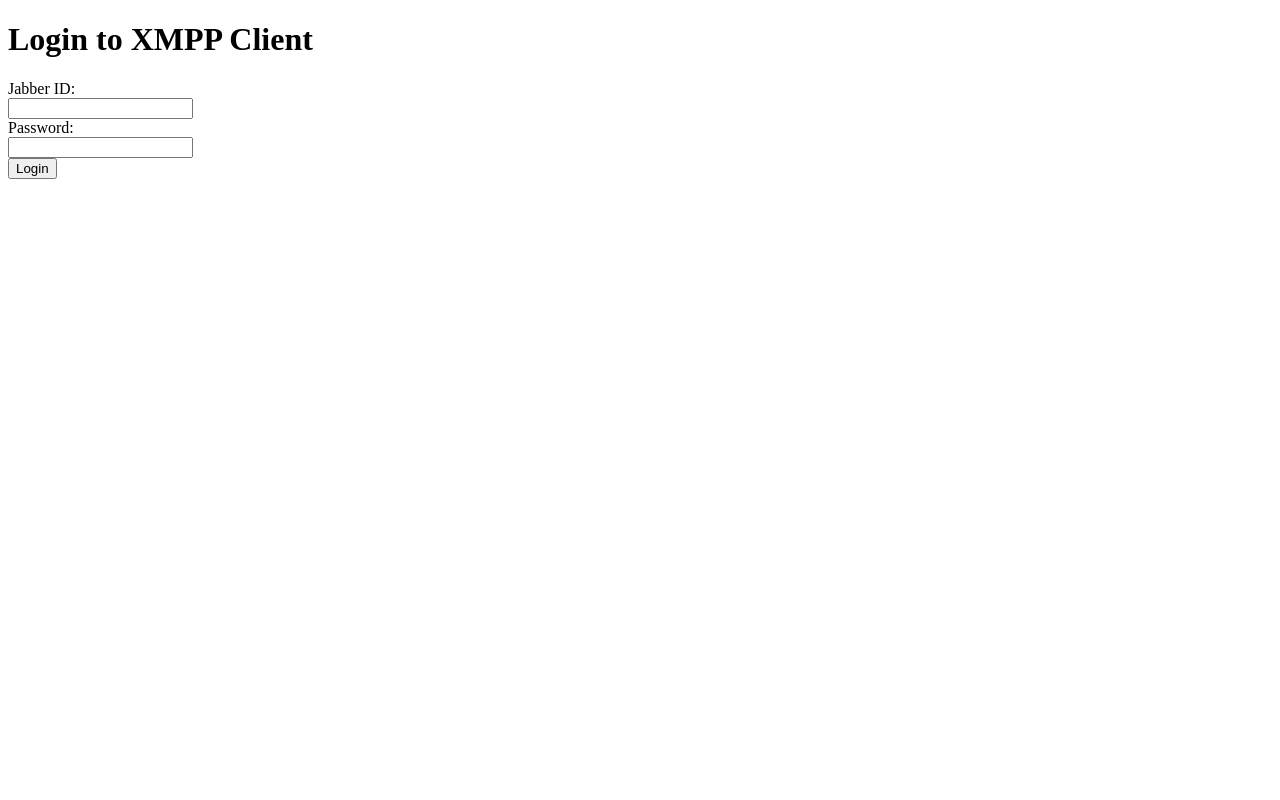
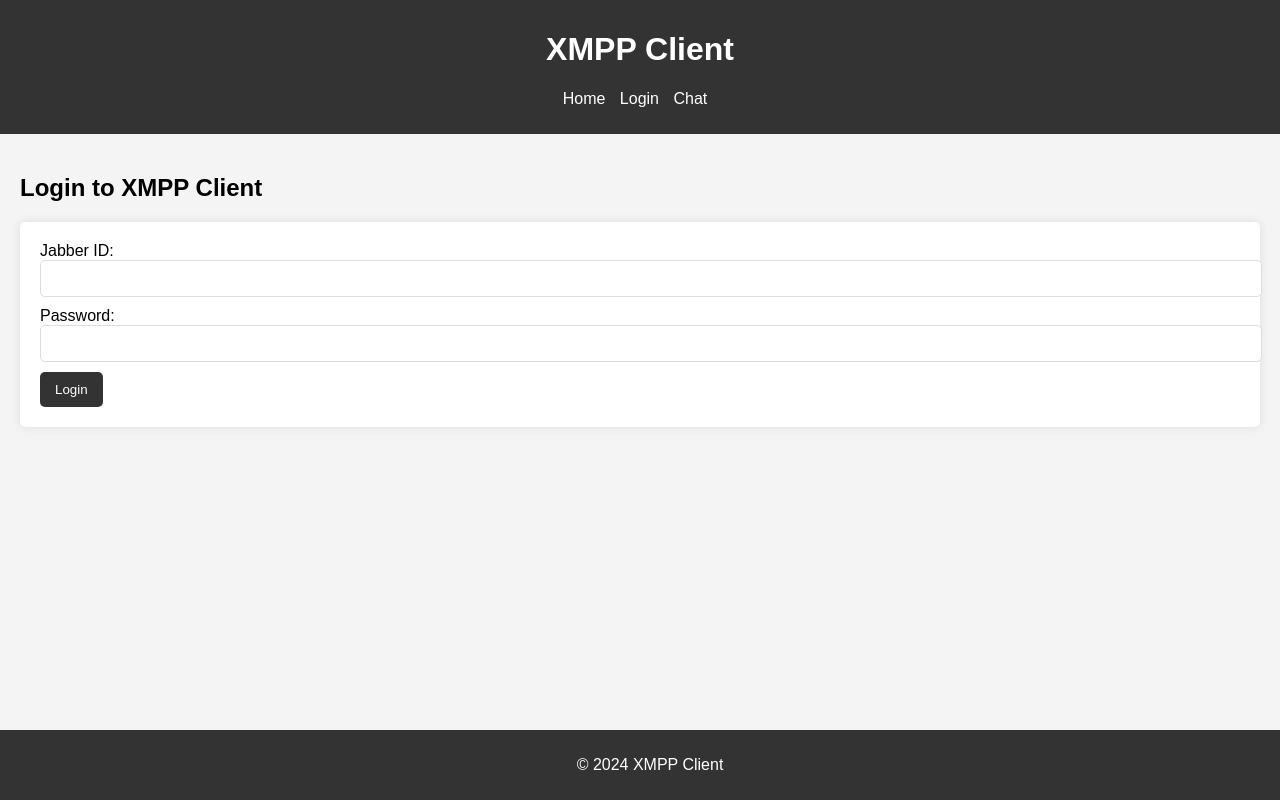
Before and after one commit to emiliosolanoo21/client2XMPP, a Flask app: template templates/login.html in a window 1280 px wide. Run offline with Flask 3, Linux system fonts and the light colour scheme; the template is opened without the code that fills it, so the values that code supplies are empty.

Commit message:
Basic interface

```diff
--- a/app/routes.py
+++ b/app/routes.py
@@ -1,6 +1,10 @@
 from flask import Flask, render_template, request, redirect, url_for
 from app import app
 from app.xmpp_client import XMPPClient
+
+@app.route('/')
+def index():
+    return render_template('index.html')
 
 @app.route('/login', methods=['GET', 'POST'])
 def login():
--- /dev/null
+++ b/static/css/style.css
@@ -0,0 +1,66 @@
+body {
+    font-family: Arial, sans-serif;
+    margin: 0;
+    padding: 0;
+    background-color: #f4f4f4;
+}
+
+header {
+    background-color: #333;
+    color: white;
+    padding: 10px 0;
+    text-align: center;
+}
+
+nav ul {
+    list-style: none;
+    padding: 0;
+}
+
+nav ul li {
+    display: inline;
+    margin-right: 10px;
+}
+
+nav ul li a {
+    color: white;
+    text-decoration: none;
+}
+
+main {
+    padding: 20px;
+}
+
+footer {
+    text-align: center;
+    padding: 10px;
+    background-color: #333;
+    color: white;
+    position: fixed;
+    bottom: 0;
+    width: 100%;
+}
+
+form {
+    background: white;
+    padding: 20px;
+    border-radius: 5px;
+    box-shadow: 0 0 10px rgba(0,0,0,0.1);
+}
+
+form input[type="text"], form input[type="password"] {
+    width: 100%;
+    padding: 10px;
+    margin-bottom: 10px;
+    border: 1px solid #ddd;
+    border-radius: 5px;
+}
+
+form button {
+    padding: 10px 15px;
+    background-color: #333;
+    color: white;
+    border: none;
+    border-radius: 5px;
+    cursor: pointer;
+}
--- a/templates/base.html
+++ b/templates/base.html
@@ -0,0 +1,27 @@
+<!DOCTYPE html>
+<html lang="en">
+<head>
+    <meta charset="UTF-8">
+    <meta name="viewport" content="width=device-width, initial-scale=1.0">
+    <title>{% block title %}XMPP Client{% endblock %}</title>
+    <link rel="stylesheet" href="{{ url_for('static', filename='style.css') }}">
+</head>
+<body>
+    <header>
+        <h1>XMPP Client</h1>
+        <nav>
+            <ul>
+                <li><a href="{{ url_for('index') }}">Home</a></li>
+                <li><a href="{{ url_for('login') }}">Login</a></li>
+                <li><a href="#">Chat</a></li>
+            </ul>
+        </nav>
+    </header>
+    <main>
+        {% block content %}{% endblock %}
+    </main>
+    <footer>
+        <p>&copy; 2024 XMPP Client</p>
+    </footer>
+</body>
+</html>
--- a/templates/login.html
+++ b/templates/login.html
@@ -1,12 +1,9 @@
-<!DOCTYPE html>
-<html lang="en">
-<head>
-    <meta charset="UTF-8">
-    <meta name="viewport" content="width=device-width, initial-scale=1.0">
-    <title>Login</title>
-</head>
-<body>
-    <h1>Login to XMPP Client</h1>
+{% extends "base.html" %}
+
+{% block title %}Login{% endblock %}
+
+{% block content %}
+<h2>Login to XMPP Client</h2>
 <form method="POST">
     <label for="jid">Jabber ID:</label><br>
     <input type="text" id="jid" name="jid"><br>
@@ -14,5 +11,4 @@
     <input type="password" id="password" name="password"><br>
     <button type="submit">Login</button>
 </form>
-</body>
-</html>
+{% endblock %}
```
Also changed, not shown: templates/index.html (+8 -11 lines). Lines whose indentation alone changed are shown as unchanged.
